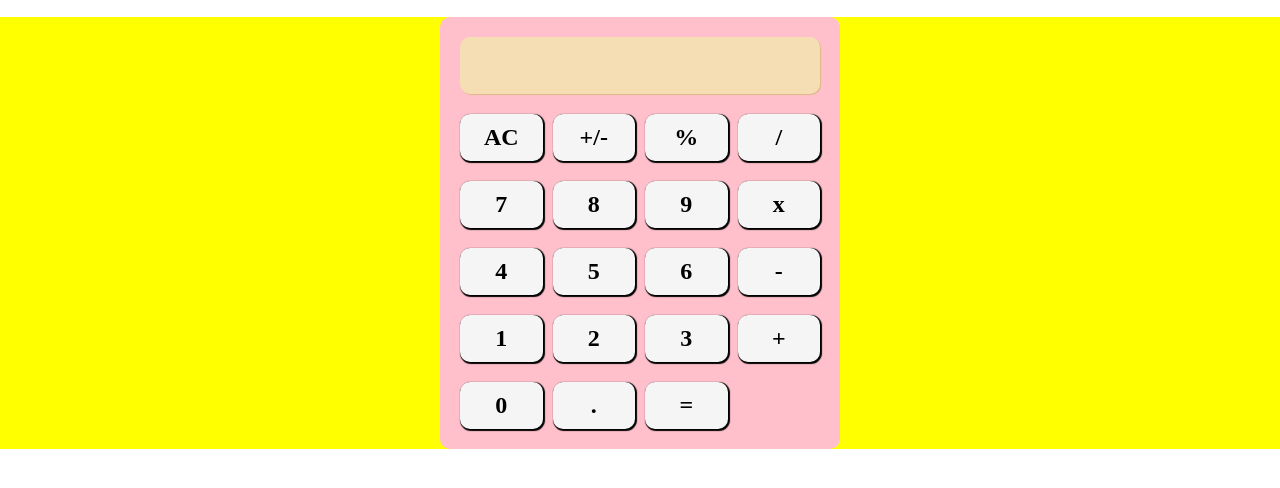
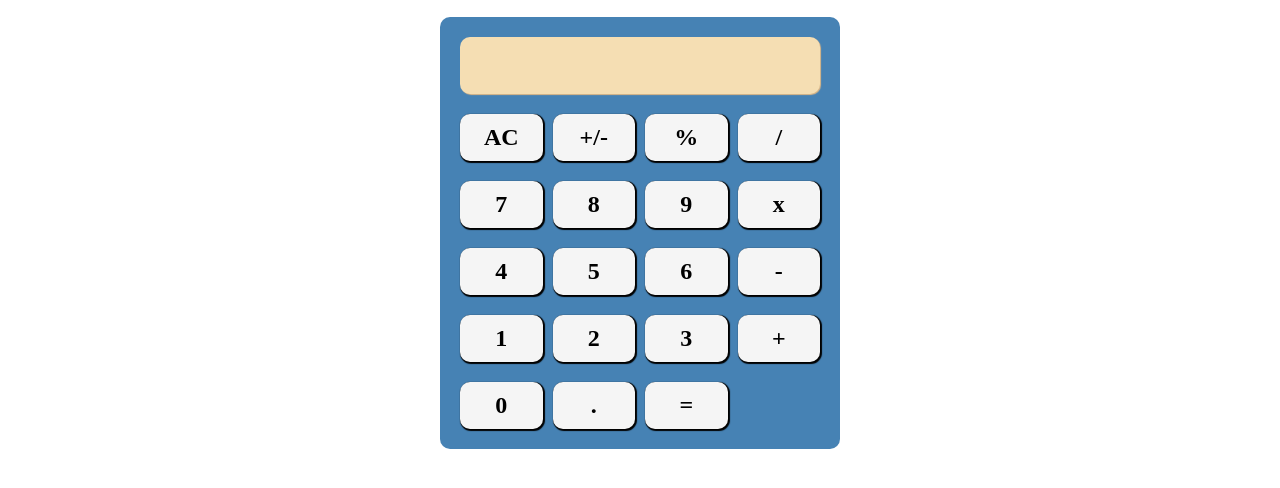
Before and after one commit to joshuaduke/TOP_Calculator, a plain HTML site: page index.html in a window 1280 px wide. Shown: the part 60-548 px from the top of the page. Drawn offline with Linux system fonts and the light colour scheme.

Commit message:
cleaning up some styles

```diff
--- a/script.js
+++ b/script.js
@@ -213,3 +213,6 @@ function divide(num1, num2){
     console.log(result)
     return result;
 }
+
+
+//result is not correct number after percentage is clicked and trying to add a new number to it
--- a/styles.css
+++ b/styles.css
@@ -11,12 +11,11 @@ header{
 
 main{
     width:100%;
-    background-color: yellow;
 }
 
 .calcContainer{
     width: 400px;
-    background-color: pink;
+    background-color: steelblue;
     margin:0 auto;
     border-radius:10px;
     padding:10px;
```
Also changed, not shown: 1 other file.
